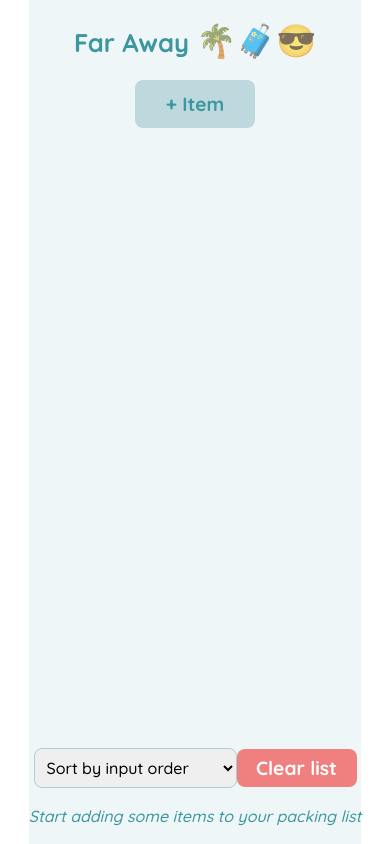
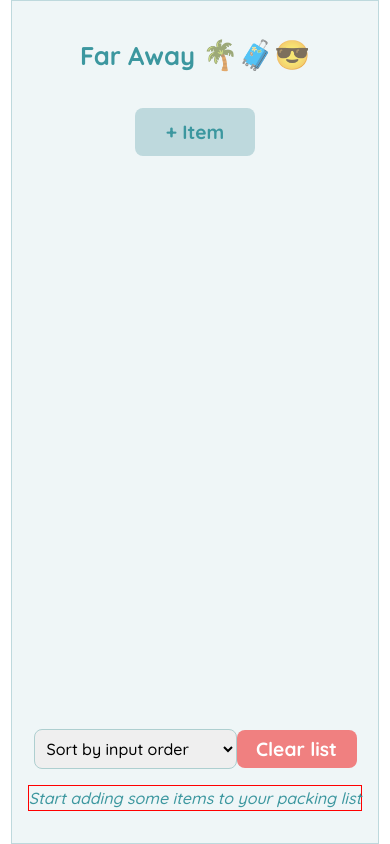
Before and after one commit to dambus/travel-list-restyle, a React (Create React App) app: page / in a window 390 px wide. Built offline with nearby package versions, Linux system fonts and the light colour scheme.

Commit message:
responsivness at it's best

```diff
--- a/src/sass/_Logo.scss
+++ b/src/sass/_Logo.scss
@@ -5,6 +5,7 @@
   flex-direction: row;
   justify-content: center;
   align-items: center;
+  margin-bottom: 1rem;
 }
 
 h1.logo {
@@ -13,6 +14,6 @@ h1.logo {
 
   span {
     opacity: 0.66;
-    font-size: 2rem;
+    font-size: 1.8rem;
   }
 }
--- a/src/sass/_Stats.scss
+++ b/src/sass/_Stats.scss
@@ -1,10 +1,12 @@
 .stats {
-  justify-content: center;
-  align-items: center;
-  bottom: 0;
+  border: 1px solid red;
+  // bottom: 0;
   margin-bottom: 1rem;
   display: flex;
   align-items: center;
   justify-content: center;
   text-align: center;
+  flex-wrap: wrap;
+  // width: 100%;
+  max-width: calc(100vw - 2rem);
 }
--- a/src/sass/base.scss
+++ b/src/sass/base.scss
@@ -51,13 +51,6 @@ html:focus-within {
 
 /* Set core body defaults */
 body {
-  display: flex;
-  justify-content: center;
-  align-items: center;
-  margin: 0 auto;
-  min-width: 350px;
-  max-width: 576px;
-  min-height: 100vh;
   text-rendering: optimizeSpeed;
   line-height: 1.5;
 }
@@ -100,29 +93,24 @@ select {
 
 body {
   // min-height: calc(100vh - 2 * 4vw);
+  height: 100vh;
+  display: flex;
+  justify-content: center;
   font-family: Quicksand;
 }
 
 .app {
+  border: 1px solid $color-acc-light;
   width: 100%;
-
-  display: flex;
-  flex-direction: column;
+  @include md {
+    width: 50vw;
+  }
+  padding: 1rem;
   display: grid;
   grid-template-rows: auto auto 1fr auto;
-  // width: auto;
-  // width: 100vw;
   height: 100vh;
   background-color: $color-bg;
   color: $color-text;
-  // border-radius: 1rem;
-  // padding: 0 1rem;
-  @include md {
-    // padding: 2rem;
-  }
-  // display: grid;
-  /* grid-template-rows: 15% 5% 80% 10%; */
-  // grid-template-rows: auto auto 1fr auto;
 }
 
 .button-add-new {
```
